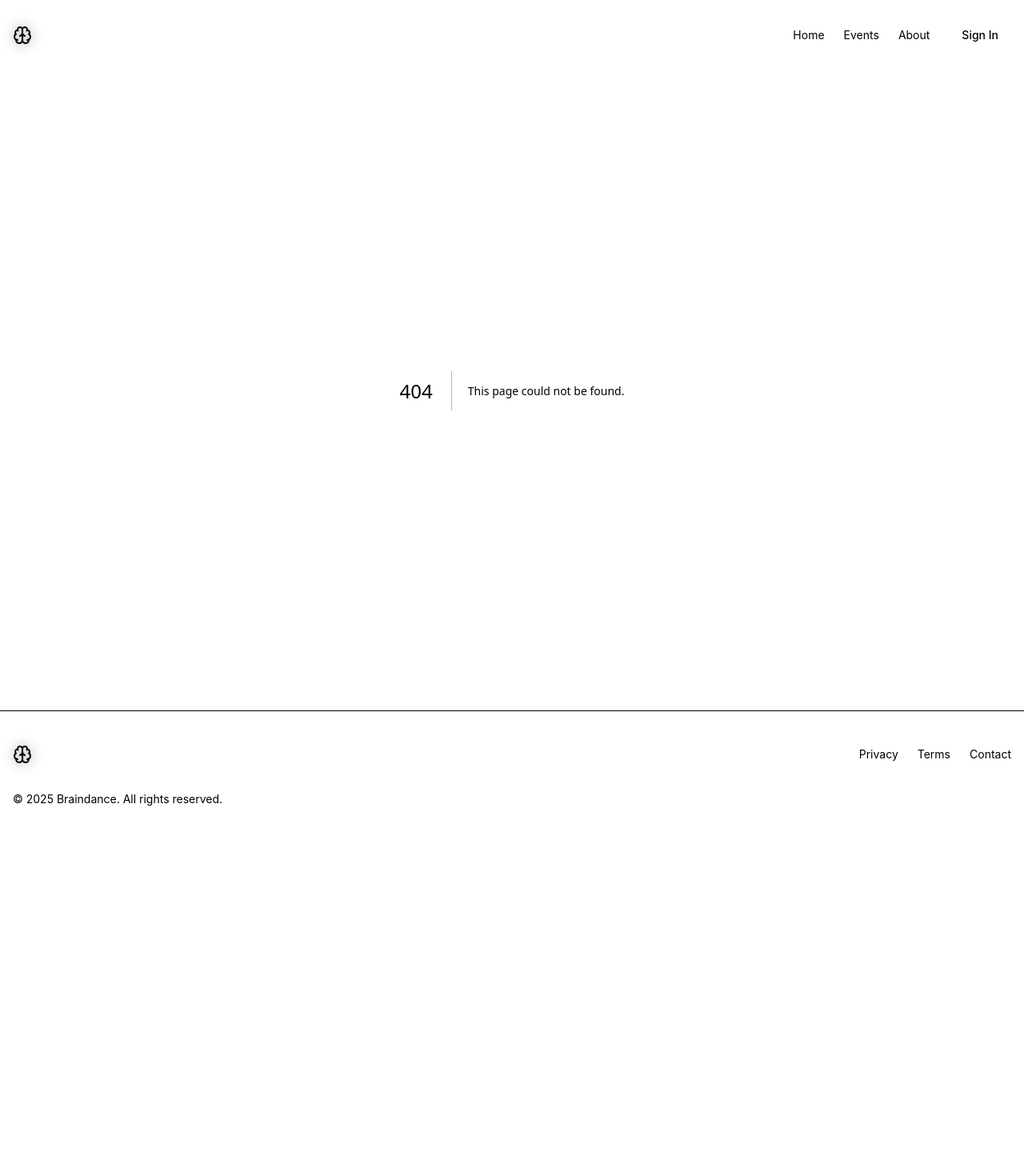
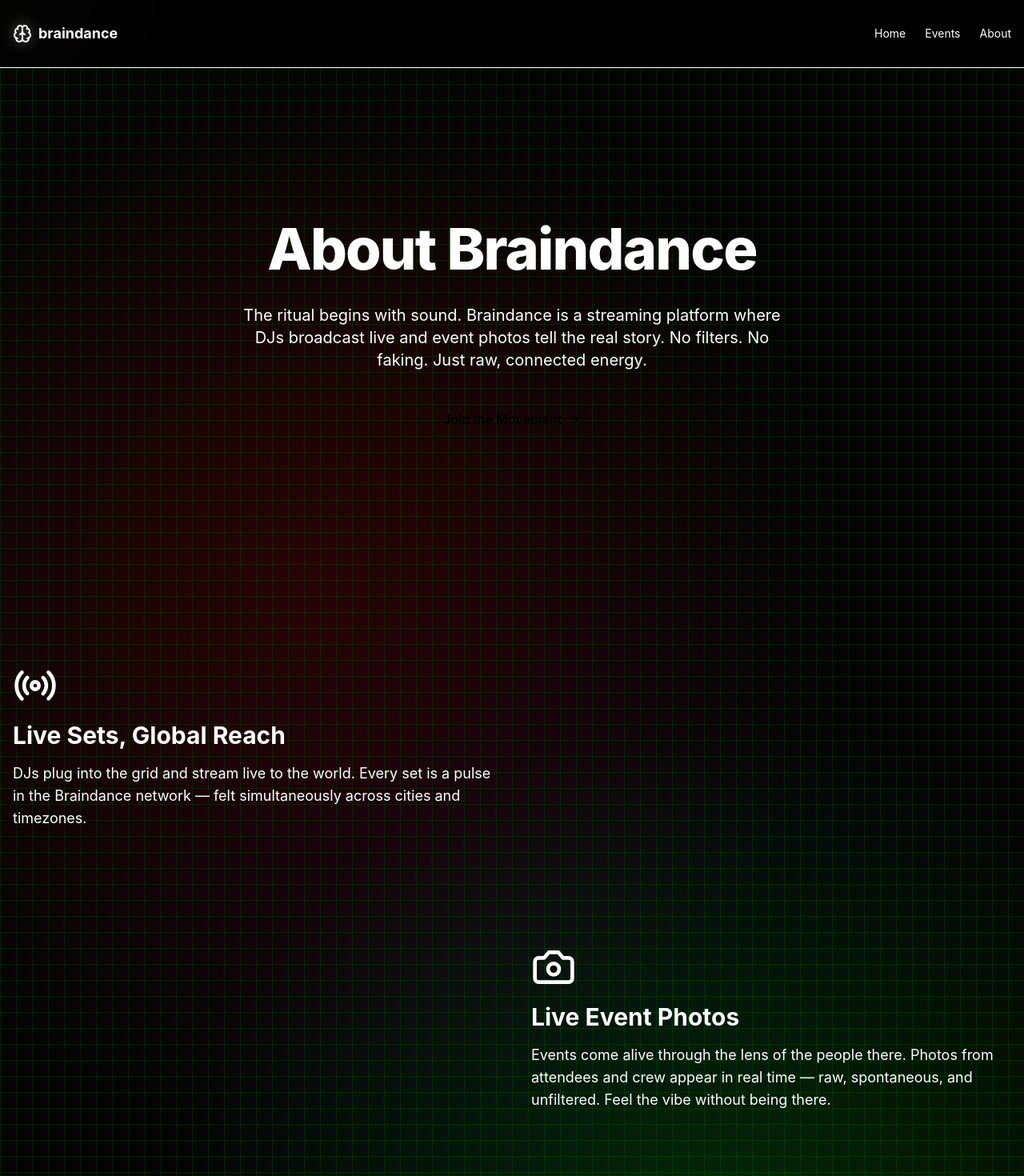
Before and after one commit to Hoochymoochy/braindance, a Next.js app: page /about in a window 1280 px wide. Before the commit this address had no page. Shown: the top 1470 px of the page at 80% size. Before the commit the page ends 1049 px from the top, so only its background shows below. Built offline with nearby package versions, Linux system fonts and the light colour scheme.

Commit message:
about page added also clean routes up

```diff
--- a/src/app/EventLayout.tsx
+++ b/src/app/EventLayout.tsx
@@ -1,13 +1,14 @@
 "use client";
-import React from "react";
+
+import React, { useState, useEffect } from "react";
 import { EventPosterProps, EventPoster } from "@/app/components/user/Poster";
-import { useState, useEffect } from "react";
 
 type EventsLayoutProps = {
   topEvents: EventPosterProps[];
   liveEvents: EventPosterProps[];
   upcomingEvents: EventPosterProps[];
   hideStuff?: {
+    title?: boolean;
     bookmark?: boolean;
     heart?: boolean;
   };
@@ -33,7 +34,7 @@ export const EventsLayout: React.FC<EventsLayoutProps> = ({
   }, []);
 
   return (
-    <div className="thermal-background min-h-screen w-full p-8">
+    <div className="thermal-background min-h-screen w-full p-4 sm:p-6 md:p-8 lg:p-10">
       <div
         className="thermal-cursor"
         style={{
@@ -42,10 +43,10 @@ export const EventsLayout: React.FC<EventsLayoutProps> = ({
         }}
       />
 
-      {topEvents && topEvents.length > 0 && (
+      {topEvents.length > 0 && (
         <>
-          {!hideStuff && (
-            <h1 className="text-4xl font-bold text-thermal-hot mb-6 tracking-tight">
+          {!hideStuff.title && (
+            <h1 className="text-2xl sm:text-3xl md:text-4xl font-bold text-thermal-hot mb-6 tracking-tight">
               TOP EVENTS
             </h1>
           )}
@@ -62,9 +63,9 @@ export const EventsLayout: React.FC<EventsLayoutProps> = ({
         </>
       )}
 
-      {liveEvents && liveEvents.length > 0 && (
+      {liveEvents.length > 0 && (
         <>
-          <h1 className="text-4xl font-bold text-thermal-warm mb-6 tracking-tight mt-10">
+          <h1 className="text-2xl sm:text-3xl md:text-4xl font-bold text-thermal-warm mb-6 tracking-tight mt-12">
             Live Events
           </h1>
           <div className="grid grid-cols-1 sm:grid-cols-2 lg:grid-cols-3 gap-6">
@@ -80,9 +81,9 @@ export const EventsLayout: React.FC<EventsLayoutProps> = ({
         </>
       )}
 
-      {upcomingEvents && upcomingEvents.length > 0 && (
+      {upcomingEvents.length > 0 && (
         <>
-          <h1 className="text-4xl font-bold text-thermal-neutral mb-6 tracking-tight mt-10">
+          <h1 className="text-2xl sm:text-3xl md:text-4xl font-bold text-thermal-neutral mb-6 tracking-tight mt-12">
             Upcoming Events
           </h1>
           <div className="grid grid-cols-1 sm:grid-cols-2 lg:grid-cols-3 gap-6">
--- /dev/null
+++ b/src/app/about/page.tsx
@@ -0,0 +1,113 @@
+"use client";
+
+import React, { useState, useEffect } from "react";
+import { ArrowRight, Radio, Camera, Globe2 } from "lucide-react";
+import { Button } from "@/app/components/Button";
+import Link from "next/link";
+
+export default function About() {
+  const [mousePosition, setMousePosition] = useState({ x: 0, y: 0 });
+
+  useEffect(() => {
+    const handleMouseMove = (e: MouseEvent) => {
+      setMousePosition({ x: e.clientX, y: e.clientY });
+    };
+
+    window.addEventListener("mousemove", handleMouseMove);
+    return () => {
+      window.removeEventListener("mousemove", handleMouseMove);
+    };
+  }, []);
+
+  return (
+    <div className="min-h-screen bg-black text-white thermal-background relative overflow-hidden">
+      {/* Thermal Cursor */}
+      <div
+        className="thermal-cursor"
+        style={{
+          left: `${mousePosition.x}px`,
+          top: `${mousePosition.y}px`,
+        }}
+      />
+
+      {/* Hero Banner */}
+      <section className="w-full h-[80vh] flex flex-col items-center justify-center text-center px-6">
+        <h1 className="text-5xl md:text-7xl font-extrabold mb-6 leading-tight tracking-tight">
+          About <span className="text-thermal-hot">Braindance</span>
+        </h1>
+        <p className="max-w-2xl text-lg md:text-xl text-thermal-neutral mb-10">
+          The ritual begins with sound. Braindance is a streaming platform where
+          DJs broadcast live and event photos tell the real story. No filters.
+          No faking. Just raw, connected energy.
+        </p>
+        <Button className="text-black font-semibold border-0">
+          Join the Movement
+          <ArrowRight className="ml-2 h-4 w-4" />
+        </Button>
+      </section>
+
+      {/* Feature Sections */}
+      <section className="container mx-auto px-4 py-20 space-y-24">
+        <div className="flex flex-col md:flex-row gap-12 items-center">
+          <div className="flex-1">
+            <Radio className="w-14 h-14 mb-4 text-thermal-hot" />
+            <h2 className="text-3xl font-bold mb-4">Live Sets, Global Reach</h2>
+            <p className="text-thermal-neutral text-lg">
+              DJs plug into the grid and stream live to the world. Every set is
+              a pulse in the Braindance network — felt simultaneously across
+              cities and timezones.
+            </p>
+          </div>
+          <div className="flex-1">
+            <div className="w-full h-64 bg-thermal-hot/10 rounded-xl animate-pulse" />
+          </div>
+        </div>
+
+        <div className="flex flex-col md:flex-row-reverse gap-12 items-center">
+          <div className="flex-1">
+            <Camera className="w-14 h-14 mb-4 text-thermal-warm" />
+            <h2 className="text-3xl font-bold mb-4">Live Event Photos</h2>
+            <p className="text-thermal-neutral text-lg">
+              Events come alive through the lens of the people there. Photos
+              from attendees and crew appear in real time — raw, spontaneous,
+              and unfiltered. Feel the vibe without being there.
+            </p>
+          </div>
+          <div className="flex-1">
+            <div className="w-full h-64 bg-thermal-warm/10 rounded-xl animate-pulse" />
+          </div>
+        </div>
+
+        <div className="flex flex-col md:flex-row gap-12 items-center">
+          <div className="flex-1">
+            <Globe2 className="w-14 h-14 mb-4 text-thermal-neutral" />
+            <h2 className="text-3xl font-bold mb-4">A Connected Future</h2>
+            <p className="text-thermal-neutral text-lg">
+              Braindance is just getting started. Right now it’s streams and
+              memories. Soon, it’ll be synced energy — movement, interaction,
+              and rituals that unlock in real time.
+            </p>
+          </div>
+          <div className="flex-1">
+            <div className="w-full h-64 bg-thermal-neutral/10 rounded-xl animate-pulse" />
+          </div>
+        </div>
+      </section>
+
+      {/* Final CTA */}
+      <section className="container mx-auto px-4 py-24 text-center">
+        <h2 className="text-4xl font-bold mb-6">The Ritual Has Begun</h2>
+        <p className="text-lg mb-8 text-thermal-neutral max-w-xl mx-auto">
+          Tune in. Capture the moment. Be part of a global experience that’s
+          reshaping nightlife from the stream outward.
+        </p>
+        <div className="flex flex-col sm:flex-row justify-center gap-4">
+          <Button className="text-black font-semibold">Join Braindance</Button>
+          <Link href="/user/events">
+            <Button variant="outline">Explore Events</Button>
+          </Link>
+        </div>
+      </section>
+    </div>
+  );
+}
--- a/src/app/components/Header.tsx
+++ b/src/app/components/Header.tsx
@@ -5,64 +5,26 @@ import { BrainLogo } from "@/app/components/Brain-logo";
 
 export default function Header() {
   return (
-    <header className="container mx-auto px-4 py-6">
-      <div className="flex items-center justify-between">
-        <Link href="/" className="flex items-center space-x-2">
-          <BrainLogo className="h-8 w-8 text-thermal-hot" />
-          <span className="text-xl font-bold bg-gradient-to-r from-thermal-hot via-thermal-warm to-thermal-neutral bg-clip-text text-transparent">
-            braindance
-          </span>
-        </Link>
-        <nav className="hidden md:flex items-center space-x-6">
-          <Link
-            href="/"
-            className="text-sm text-thermal-neutral hover:text-thermal-hot transition-colors"
-          >
+    <footer className="border-b border-thermal-neutral/10">
+      <div className="container mx-auto px-4 py-7">
+        <div className="flex flex-col md:flex-row justify-between items-center">
+          <div className="flex items-center space-x-2 mb-4 md:mb-0">
+            <BrainLogo className="h-6 w-6 text-thermal-hot" />
+            <span className="text-lg font-bold ">braindance</span>
+          </div>
+          <div className="flex space-x-6">
+            <Link href="/" className="text-sm">
               Home
             </Link>
-          <Link
-            href="/events"
-            className="text-sm text-thermal-neutral hover:text-thermal-hot transition-colors"
-          >
+            <Link href="/events" className="text-sm">
               Events
             </Link>
-          <Link
-            href="#"
-            className="text-sm text-thermal-neutral hover:text-thermal-hot transition-colors"
-          >
+            <Link href="/about" className="text-sm">
               About
             </Link>
-          <Button
-            variant="ghost"
-            className="text-sm text-thermal-neutral hover:text-thermal-hot hover:bg-black/50"
-          >
-            Sign In
-          </Button>
-        </nav>
-        <Button
-          // variant="ghost"
-          size="icon"
-          className="md:hidden text-thermal-neutral"
-        >
-          <span className="sr-only">Menu</span>
-          <svg
-            xmlns="http://www.w3.org/2000/svg"
-            width="24"
-            height="24"
-            viewBox="0 0 24 24"
-            fill="none"
-            stroke="currentColor"
-            strokeWidth="2"
-            strokeLinecap="round"
-            strokeLinejoin="round"
-            className="h-6 w-6"
-          >
-            <line x1="4" x2="20" y1="12" y2="12" />
-            <line x1="4" x2="20" y1="6" y2="6" />
-            <line x1="4" x2="20" y1="18" y2="18" />
-          </svg>
-        </Button>
           </div>
-    </header>
+        </div>
+      </div>
+    </footer>
   );
 }
--- a/src/app/components/user/Poster.tsx
+++ b/src/app/components/user/Poster.tsx
@@ -41,7 +41,7 @@ export const EventPoster: React.FC<EventPosterProps> = ({
   const toggleLiked = () => setLiked((prev) => !prev);
 
   return (
-    <div className="bg-black border border-thermal-hot/30 rounded-xl overflow-hidden shadow-xl hover:shadow-thermal group hover:border-thermal-hot/70 transition-all duration-300">
+    <div className="bg-black border border-thermal-hot/30 rounded-2xl overflow-hidden shadow-lg hover:shadow-thermal hover:border-thermal-hot/70 transition-all duration-300 w-full max-w-sm sm:max-w-md md:max-w-lg mx-auto">
       <div className="relative aspect-[2/3] w-full">
         <img
           src={image || "/placeholder.svg"}
@@ -55,16 +55,21 @@ export const EventPoster: React.FC<EventPosterProps> = ({
         )}
       </div>
 
-      <div className="p-4 text-white">
-        <h2 className="text-xl font-semibold">{title}</h2>
-        <p className="text-sm text-thermal-neutral">
+      <div className="p-4 sm:p-5 md:p-6 text-white">
+        <h2 className="text-lg sm:text-xl md:text-2xl font-semibold">
+          {title}
+        </h2>
+        <p className="text-sm sm:text-base text-thermal-neutral mt-1">
           {date} · {location}
         </p>
+
         {description && (
-          <p className="mt-2 text-sm text-zinc-400">{description}</p>
+          <p className="mt-3 text-sm sm:text-base text-zinc-400">
+            {description}
+          </p>
         )}
 
-        <div className="flex justify-between items-center mt-4">
+        <div className="flex justify-between items-center mt-5">
           <div className="flex gap-2">
             {!hideStuff.bookmark && (
               <button
@@ -97,7 +102,7 @@ export const EventPoster: React.FC<EventPosterProps> = ({
             <Link
               href={`/user/stream?host_id=${host_id}&id=${id}`}
               onClick={addCount}
-              className="bg-thermal-hot hover:bg-thermal-warm text-black px-4 py-1 rounded-full shadow-md text-sm font-semibold transition-colors duration-300"
+              className="bg-thermal-hot hover:bg-thermal-warm text-black px-4 py-1 sm:px-5 sm:py-2 rounded-full shadow-md text-sm sm:text-base font-semibold transition-colors duration-300"
             >
               Join
             </Link>
--- a/src/app/user/events/page.tsx
+++ b/src/app/events/page.tsx
@@ -37,6 +37,7 @@ export default function ExamplePage() {
       topEvents={topEvents}
       liveEvents={liveEvents}
       upcomingEvents={upcomingEvents}
+      hideStuff={{}}
     />
   );
 }
--- a/src/app/user/home/page.tsx
+++ b/src/app/page.tsx
@@ -62,7 +62,7 @@ export default function Home() {
       <main>
         {/* Hero Section */}
         <section className="container mx-auto px-4 py-20 md:py-32">
-          <div className="max-w-3xl mx-auto text-center bg-black rounded-full p-10">
+          <div className="max-w-3xl mx-auto text-center bg-black rounded-full p-10 border border-thermal-neutral/20">
             <div className="inline-block p-1 mb-6 rounded-full">
               <div className="bg-black px-4 py-1 rounded-full">
                 <span className="text-sm font-medium">
@@ -141,7 +141,7 @@ export default function Home() {
         <section className="container mx-auto px-4 py-20">
           <div className="flex justify-between items-center mb-8">
             <h2 className="text-3xl font-bold">Featured Events</h2>
-            <Link href="/user/events" className="flex items-center">
+            <Link href="/user/events" className="flex items-center ">
               View all events
               <ArrowRight className="ml-2 h-4 w-4" />
             </Link>
--- a/src/app/user/lore/page.tsx
+++ /dev/null
@@ -1,66 +0,0 @@
-import React from "react";
-
-export default function Lore() {
-  return (
-    <div className="min-h-screen bg-gradient-to-b from-black to-zinc-900 text-white p-6">
-      <div className="max-w-4xl mx-auto">
-        <h1 className="text-5xl font-bold mb-4 text-amber-400 drop-shadow-md animate-pulse">
-          The Lore of Braindance
-        </h1>
-        <p className="text-lg leading-relaxed text-zinc-300 mb-8">
-          In a world where rhythm and energy fuel existence, a new ritual has
-          emerged—Braindance. Forged in underground pulses and amplified by the
-          crowd's roar, Braindance is not just an event; it is a living,
-          breathing entity. Each beat resonates with the collective
-          consciousness, bending reality and unleashing raw expression through
-          sound and movement.
-        </p>
-
-        <div className="bg-zinc-800 bg-opacity-60 p-6 rounded-2xl shadow-lg">
-          <h2 className="text-3xl font-semibold mb-3 text-fuchsia-400">
-            Hype Rituals
-          </h2>
-          <p className="text-zinc-200">
-            Every city pulses with potential. As dancers fuel the rhythm, energy
-            levels spike, unlocking epic visuals, global shoutouts, and sonic
-            relics known as{" "}
-            <span className="text-amber-300 font-medium">Echo Shards</span>.
-            These moments are immortalized in the{" "}
-            <span className="text-cyan-300 font-medium">Ritual Vault</span>,
-            echoing across time.
-          </p>
-        </div>
-
-        <div className="mt-10 grid grid-cols-1 md:grid-cols-2 gap-6">
-          <div className="bg-zinc-800 p-5 rounded-xl shadow-md">
-            <h3 className="text-2xl font-semibold text-lime-400 mb-2">
-              The Dancer
-            </h3>
-            <p className="text-zinc-300">
-              Moving in sync with light and pulse, the Dancer controls the
-              visual energy of the ritual. Their flow shapes the aura of the
-              space—twisting colors, forming patterns, and invoking the unseen.
-            </p>
-          </div>
-
-          <div className="bg-zinc-800 p-5 rounded-xl shadow-md">
-            <h3 className="text-2xl font-semibold text-sky-400 mb-2">The DJ</h3>
-            <p className="text-zinc-300">
-              The conductor of chaos. They channel the crowd’s vibe, bending
-              soundscapes into emotional journeys that blur the line between
-              individual and collective experience.
-            </p>
-          </div>
-        </div>
-
-        <div className="mt-10">
-          <p className="italic text-zinc-400">
-            This is only the beginning. As Braindance evolves, so too will the
-            mythos. New rituals, challenges, and relics await those brave enough
-            to move.
-          </p>
-        </div>
-      </div>
-    </div>
-  );
-}
--- a/tsconfig.json
+++ b/tsconfig.json
@@ -27,7 +27,8 @@
     "**/*.ts",
     "**/*.tsx",
     ".next/types/**/*.ts",
-    "src/app/user/Lore"
-, "src/app/user/d"  ],
+    "src/app/lore",
+    "src/app/d"
+  ],
   "exclude": ["node_modules"]
 }
```
Also changed, not shown: src/app/d/page.tsx (renamed from src/app/user/d/page.tsx), src/app/stream/page.tsx (renamed from src/app/user/stream/page.tsx), src/app/upload/page.tsx (renamed from src/app/user/upload/page.tsx). Lines whose indentation alone changed are shown as unchanged.
